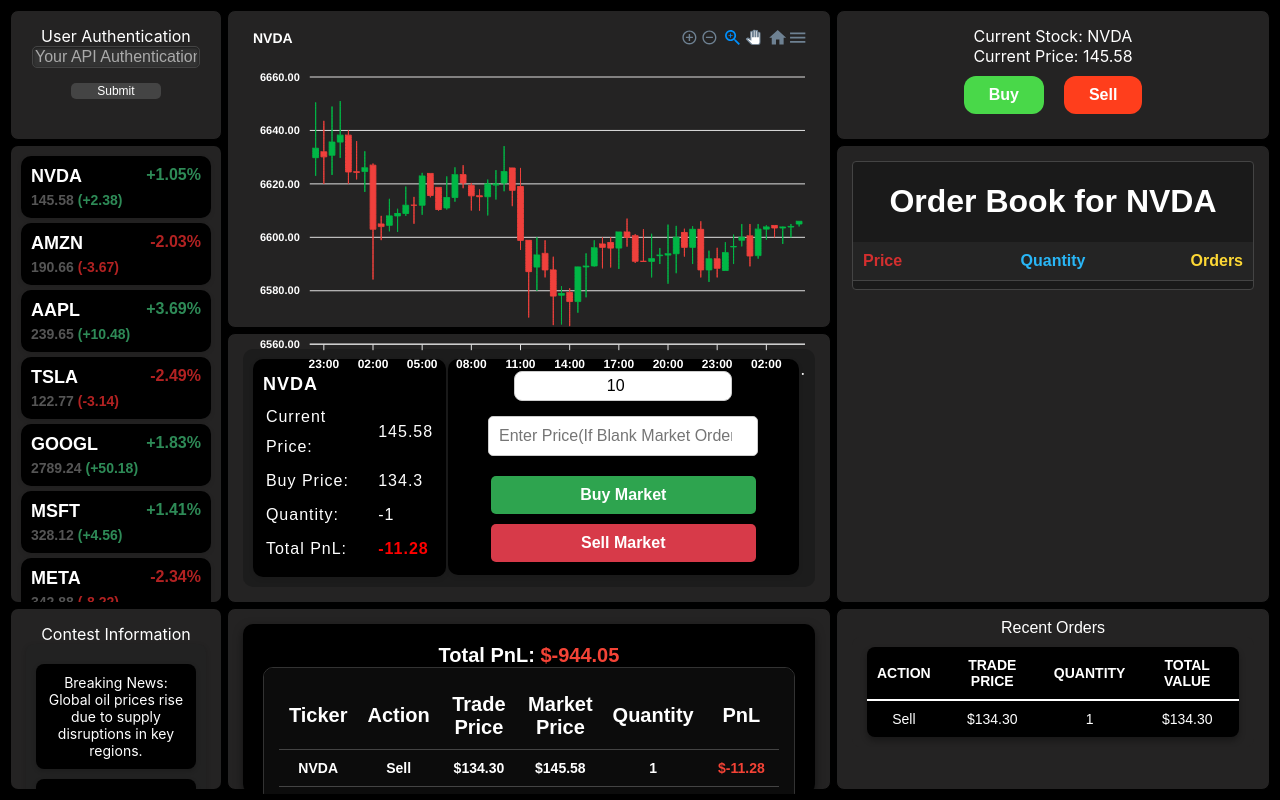
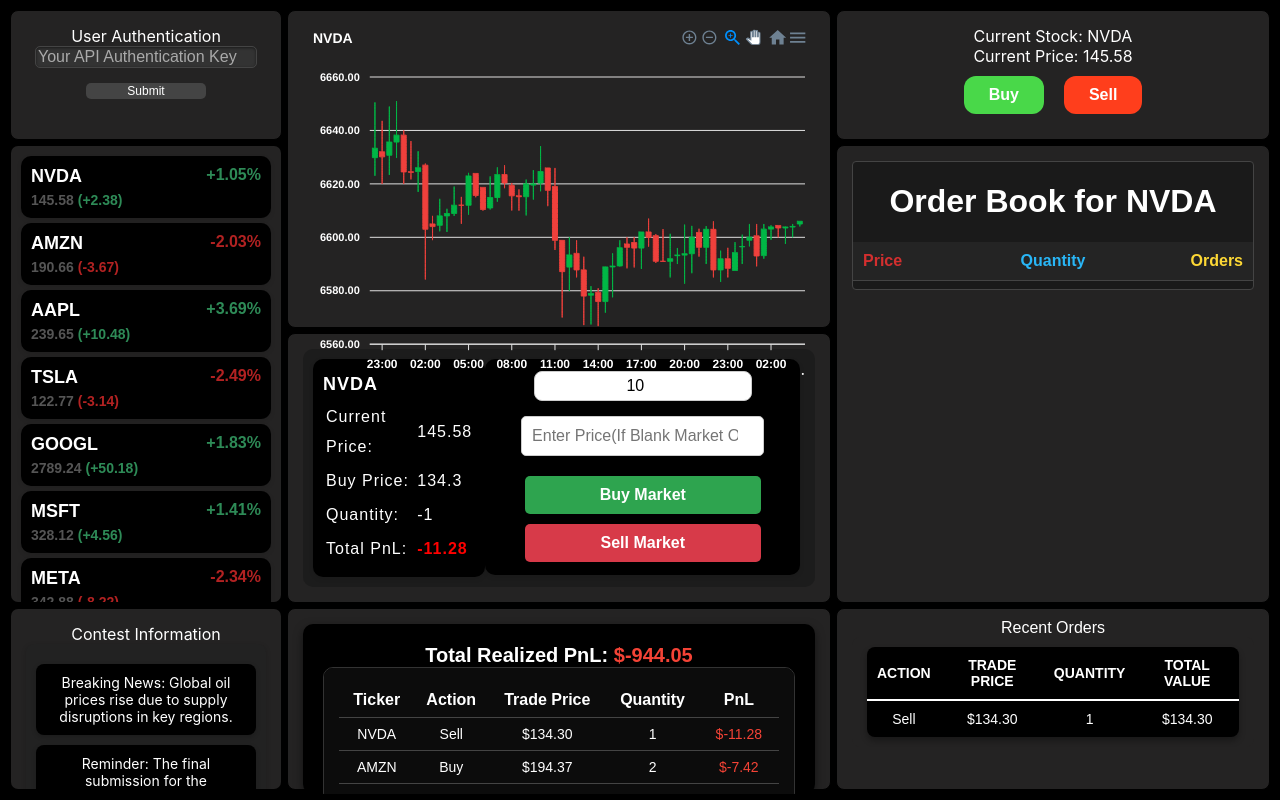
Before and after one commit to Nehal70/Trading-Competition, a React (Create React App) app: page / in a window 1280 px wide. Built offline with nearby package versions, Linux system fonts and the light colour scheme.

Commit message:
change PnL widget

```diff
--- a/src/widgets/PnLWidget.css
+++ b/src/widgets/PnLWidget.css
@@ -6,7 +6,7 @@
   color: #ffffff;
   border-radius: 10px;
   box-shadow: 0 4px 10px rgba(0, 0, 0, 0.5);
-  max-width: 900px; /* Restrict max width */
+  max-width: 500px; /* Restrict max width */
   height: 87%; /* Ensure consistent height */
   margin: 0 auto; /* Center the container */
   overflow: hidden; /* Prevent content overflow */
@@ -49,17 +49,21 @@
 
 .pnl-table th,
 .pnl-table td {
-  padding: 10px;
+  padding: 8px;
+  padding-left: 5px;
+  padding-right: 5px;
   border-bottom: 1px solid #444;
 }
 
 .pnl-table th {
   text-align: center;
   font-weight: bold;
+  font-size: 16px;
 }
 
 .pnl-table td {
   font-size: 14px;
+  font-weight: normal;
 }
 
 .pnl-table tr:hover {
--- a/src/widgets/PnLWidget.js
+++ b/src/widgets/PnLWidget.js
@@ -42,7 +42,7 @@
     <div className="pnl-dashboard">
       {/* Display Total PnL */}
       <div className="total-pnl">
-        <strong>Total PnL: </strong>
+        <strong>Total Realized PnL: </strong>
         <span className={totalPnl >= 0 ? "positive" : "negative"}>
           ${totalPnl.toFixed(2)}
         </span>
@@ -57,7 +57,6 @@
               <th>Ticker</th>
               <th>Action</th>
               <th>Trade Price</th>
-              <th>Market Price</th>
               <th>Quantity</th>
               <th>PnL</th>
             </tr>
@@ -72,7 +71,6 @@
                   <td>{trade.ticker}</td>
                   <td>{trade.is_buy ? "Buy" : "Sell"}</td>
                   <td>${trade.price.toFixed(2)}</td>
-                  <td>${marketData ? marketData.price.toFixed(2) : "N/A"}</td>
                   <td>{trade.quantity}</td>
                   <td className={trade.pnl >= 0 ? "positive" : "negative"}>
                     ${trade.pnl}
```
